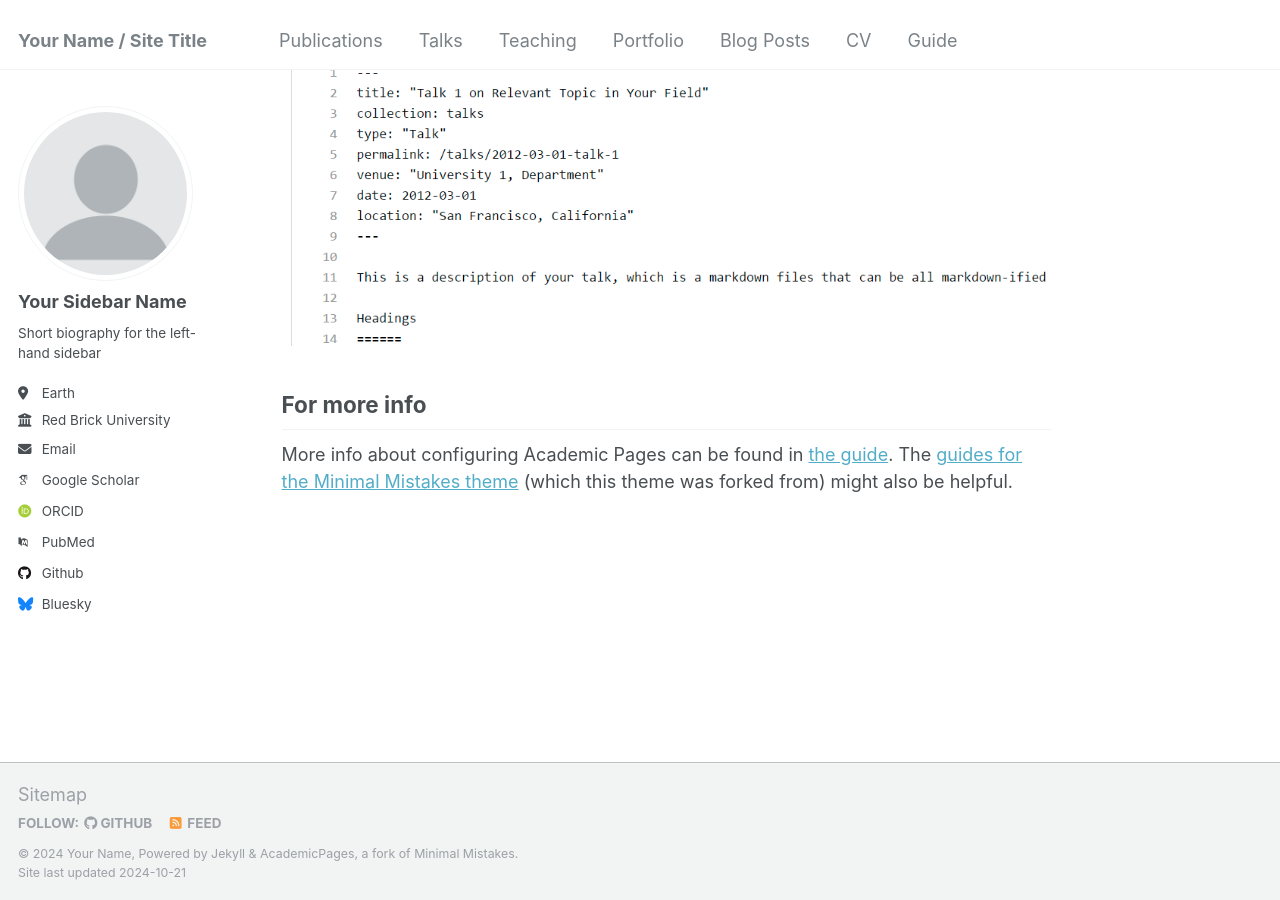
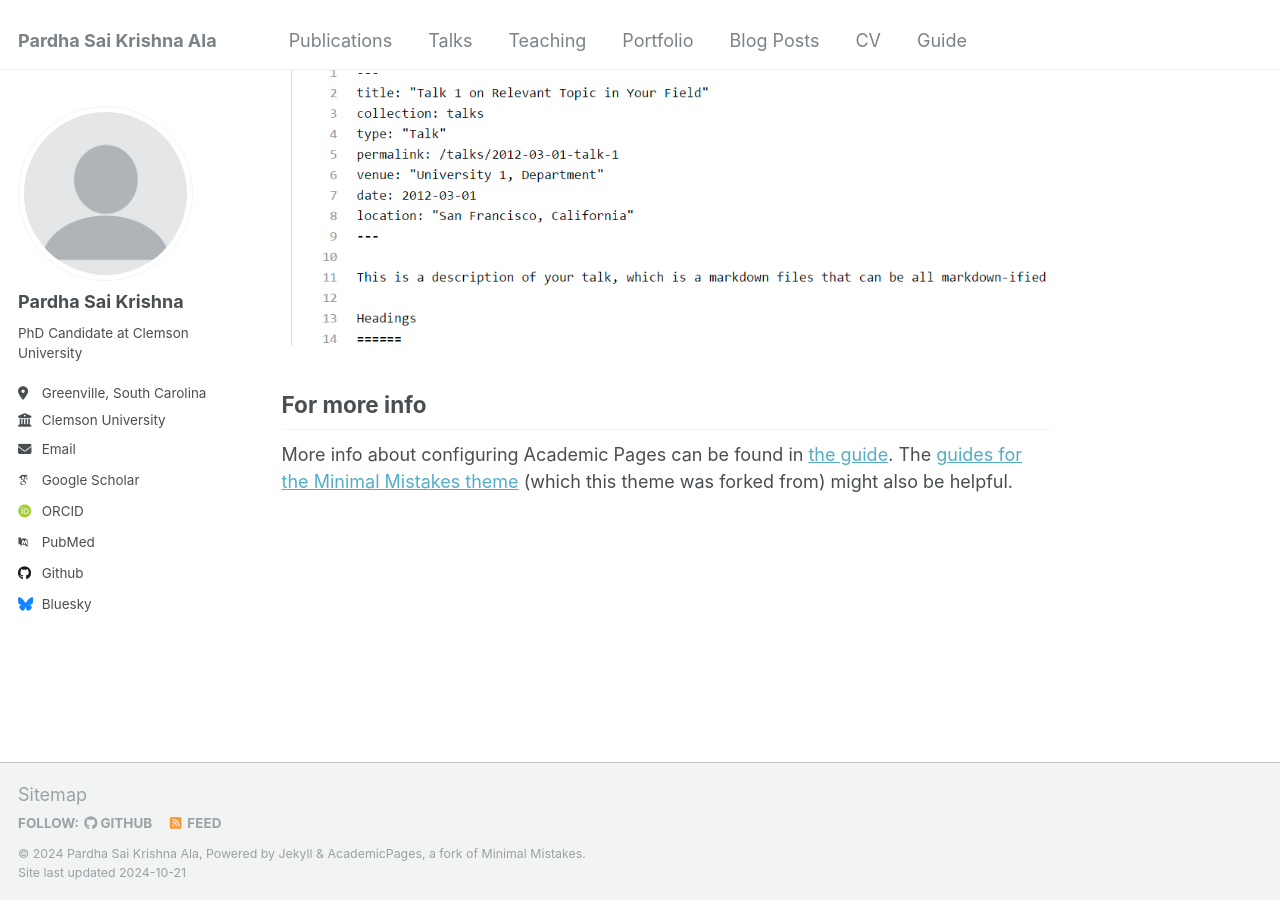
Before and after one commit to pardhuAj/pardhuAj.github.io, a Jekyll site: the page built from _pages/about.md, in a window 1280 px wide and 900 px high, scrolled down 2643 px. Built offline with Jekyll 4.4.1, drawn with Linux system fonts in a browser that asks for light colours; some web fonts are replaced.

Commit message:
Update _config.yml

```diff
--- a/_config.yml
+++ b/_config.yml
@@ -8,13 +8,13 @@
 
 # Basic Site Settings
 locale                   : "en-US"
-title                    : "Your Name / Site Title"
+title                    : "Pardha Sai Krishna Ala"
 title_separator          : "-"
-name                     : &name "Your Name"
+name                     : &name "Pardha Sai Krishna Ala"
 description              : &description "personal description"
-url                      : https://academicpages.github.io # the base hostname & protocol for your site e.g. "https://mmistakes.github.io"
+url                      : https://pardhuAj.github.io # the base hostname & protocol for your site e.g. "https://mmistakes.github.io"
 baseurl                  : "" # the subpath of your site, e.g. "/blog"
-repository               : "academicpages/academicpages.github.io"
+repository               : "pardhuAj/pardhuAj.github.io"
 
 # Site Author - The following control what appear as part of the author content on the side bar.
 #               If a field is blank the icon and link will not appear, otherwise it will be shown.
@@ -22,11 +22,11 @@ repository               : "academicpages/academicpages.github.io"
 author:
   # Biographic information
   avatar           : "profile.png"
-  name             : "Your Sidebar Name"
+  name             : "Pardha Sai Krishna"
   pronouns         : # example: "she/her"
-  bio              : "Short biography for the left-hand sidebar"
-  location         : "Earth"
-  employer         : "Red Brick University"
+  bio              : "PhD Candidate at Clemson University"
+  location         : "Greenville, South Carolina"
+  employer         : "Clemson University"
   uri              : # URL
   email            : "none@example.org"
 
```
